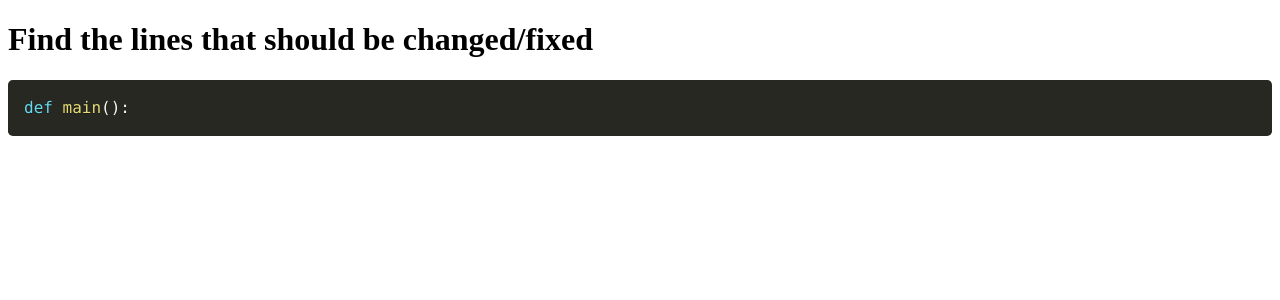
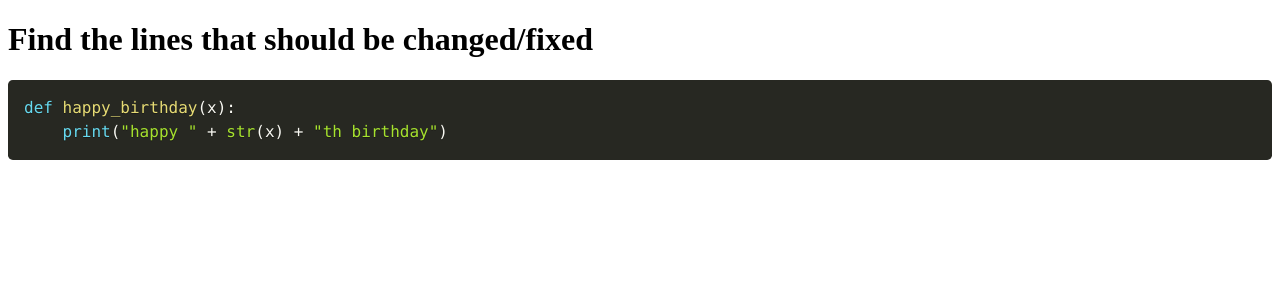
Before and after one commit to schmubleck/yiddish-cornstarch, a React (Create React App) app: page /#/examples/simple in a window 1280 px wide. Shown: the top 300 px of the page. Built offline with nearby package versions, Linux system fonts and the light colour scheme.

Commit message:
Add parser for code samples

```diff
--- a/src/Examples.tsx
+++ b/src/Examples.tsx
@@ -11,10 +11,18 @@ interface IExample {
 }
 
 function ParseExample(ex: IExample): Snippet.ISnippetProps {
-    return {
-        blocks: [{code: "def main():", good: false}] as Snippet.IBlock[],
-        lang: "python",
-    };
+  const blocks = ex.code
+    .split('@')
+    .slice(1)
+    .map((s) => ({
+      code: s.slice(1),
+      good: s[0] === 'G',
+    }));
+
+  return {
+    blocks,
+    lang: ex.lang,
+  };
 }
 
 function GetExample(name: string) {
--- a/src/examples/Simple.tsx
+++ b/src/examples/Simple.tsx
@@ -2,8 +2,8 @@ const ex = {
     lang: "python",
     code:
 `
-\\Gdef happy_birthday(x):
-\\B    print("happy " + str(x) + "th birthday")
+@Gdef happy_birthday(x):
+@B    print("happy " + str(x) + "th birthday")
 `,
 };
 
```
